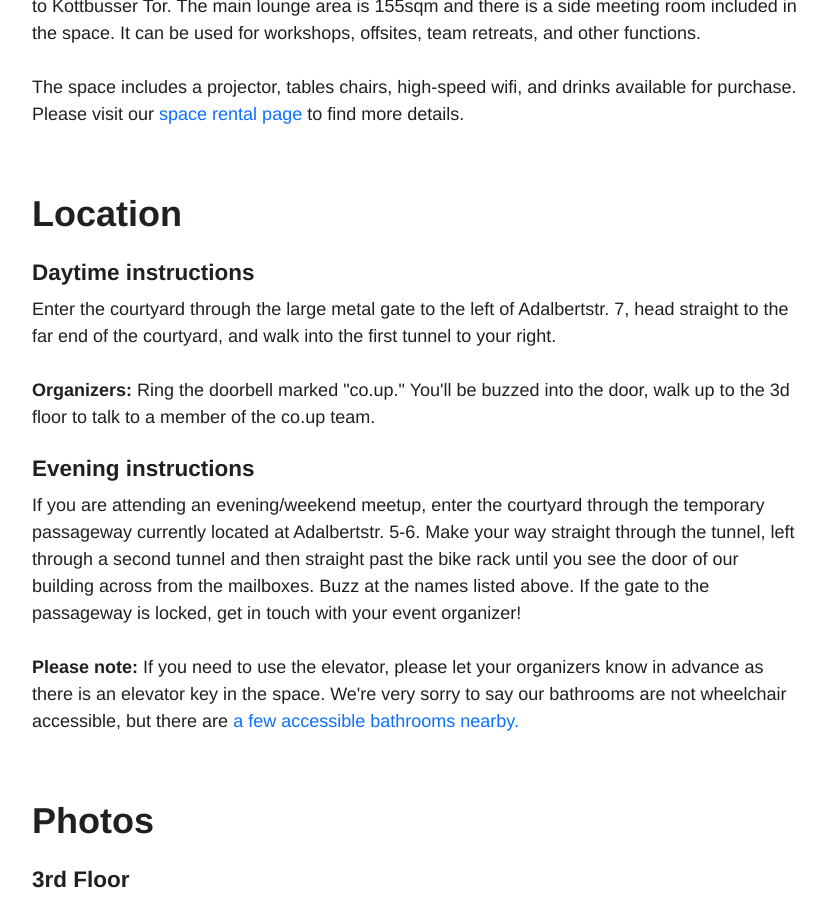
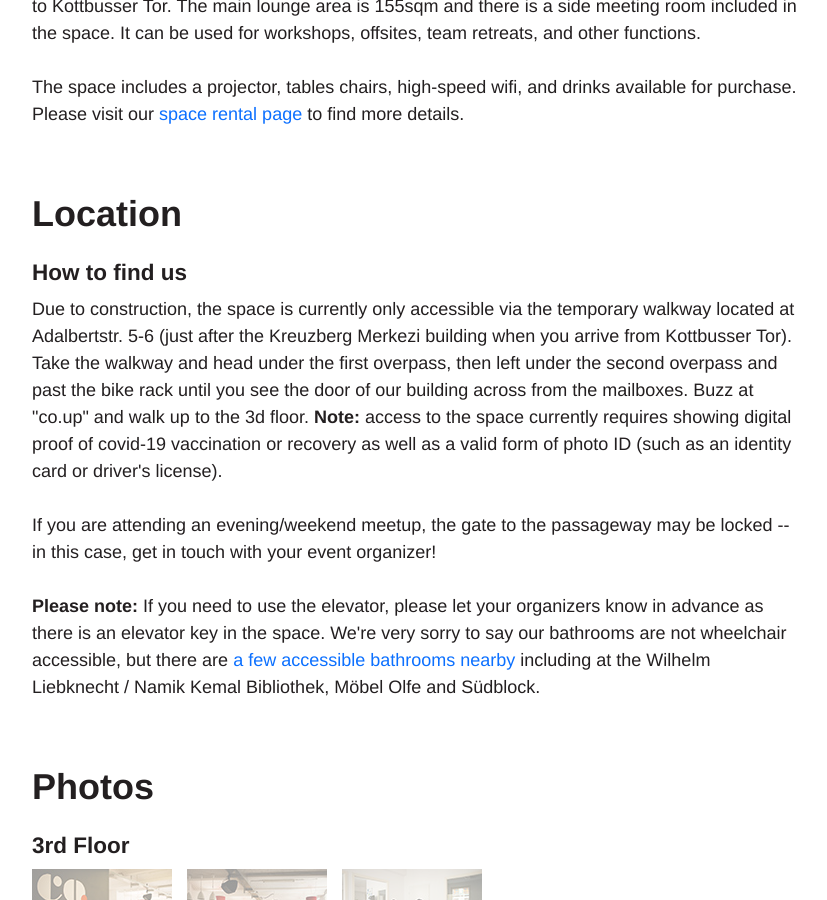
Before and after one commit to co-up/co-up.de, a Jekyll site: the page built from about.html, in a window 1280 px wide and 900 px high, scrolled down 904 px. Shown: the whole window, without its empty margins (224-1051 px from the left). Built offline with Jekyll 4.4.1, drawn with Linux system fonts in a browser that asks for light colours.

Commit message:
updated "How to find us" to reflect construction

```diff
--- a/about.html
+++ b/about.html
@@ -30,15 +30,11 @@
 <section class="support-section">
   <h2>Location</h2>
 
-  <h3>Daytime instructions</h3>
+  <h3>How to find us</h3>
 
-  <p>Enter the courtyard through the large metal gate to the left of Adalbertstr. 7, head straight to the far end of the courtyard, and walk into the first tunnel to your right.</p>
-  <p><strong>Organizers:</strong> Ring the doorbell marked "co.up." You'll be buzzed into the door, walk up to the 3d floor to talk to a member of the co.up team.</p>
-
-  <h3>Evening instructions</h3>
-
-  <p>If you are attending an evening/weekend meetup, enter the courtyard through the temporary passageway currently located at Adalbertstr. 5-6. Make your way straight through the tunnel, left through a second tunnel and then straight past the bike rack until you see the door of our building across from the mailboxes. Buzz at the names listed above. If the gate to the passageway is locked, get in touch with your event organizer!</p>
-  <p><strong>Please note:</strong> If you need to use the elevator, please let your organizers know in advance as there is an elevator key in the space. We're very sorry to say our bathrooms are not wheelchair accessible, but there are <a href="https://wheelmap.org/">a few accessible bathrooms nearby.</a></p>
+  <p>Due to construction, the space is currently only accessible via the temporary walkway located at Adalbertstr. 5-6 (just after the Kreuzberg Merkezi building when you arrive from Kottbusser Tor). Take the walkway and head under the first overpass, then left under the second overpass and past the bike rack until you see the door of our building across from the mailboxes. Buzz at "co.up" and walk up to the 3d floor. <strong>Note:</strong> access to the space currently requires showing digital proof of covid-19 vaccination or recovery as well as a valid form of photo ID (such as an identity card or driver's license). </p>
+  <p>If you are attending an evening/weekend meetup, the gate to the passageway may be locked -- in this case, get in touch with your event organizer!</p>
+  <p><strong>Please note:</strong> If you need to use the elevator, please let your organizers know in advance as there is an elevator key in the space. We're very sorry to say our bathrooms are not wheelchair accessible, but there are <a href="https://wheelmap.org/">a few accessible bathrooms nearby</a> including at the  Wilhelm Liebknecht / Namik Kemal Bibliothek, Möbel Olfe and Südblock.</a></p>
 </section>
 
 <section class="support-section">
```
